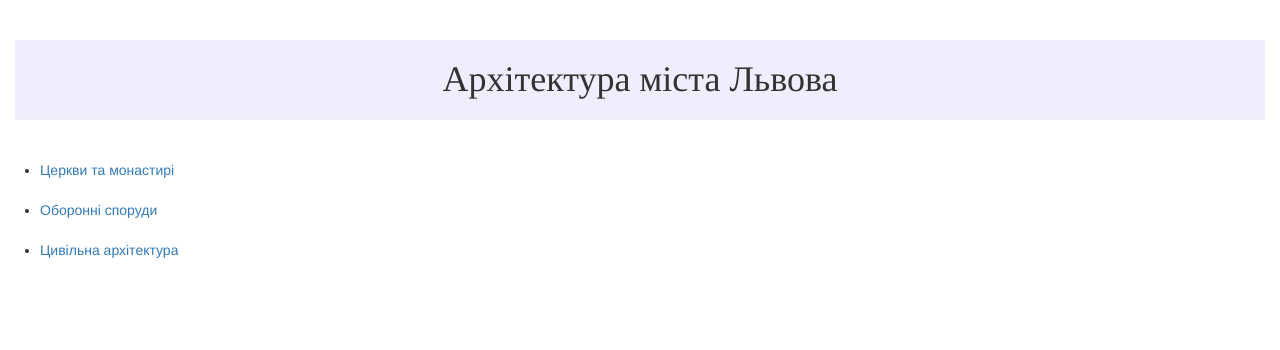
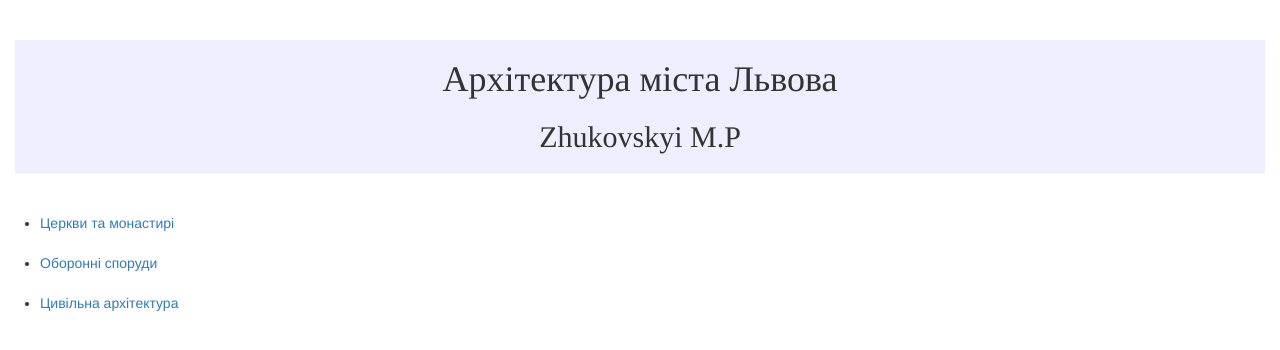
Before and after one commit to nikozhukovskyi/nikozhukovskyi.github.io, a plain HTML site: page index.html in a window 1280 px wide. Drawn offline with Linux system fonts and the light colour scheme.

Commit message:
Update index.html

```diff
--- a/index.html
+++ b/index.html
@@ -10,6 +10,7 @@
     <div class="text-center page-header container-fluid"
       style="font-family:Times; background-color: #eeeeff">
       <h1>Архітектура міста Львова</h1>
+	    <h2>Zhukovskyi M.P</h2>
     </div>
   </div>
 
```
